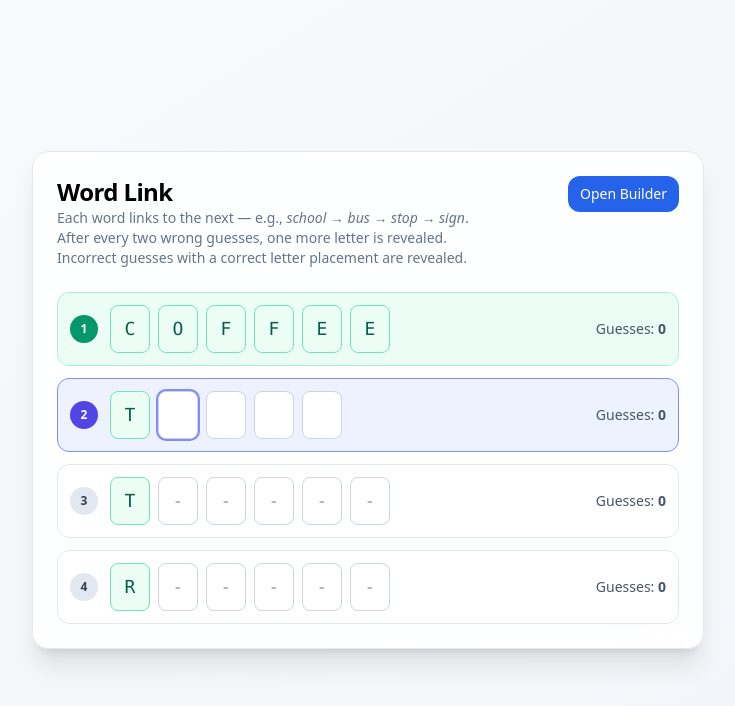
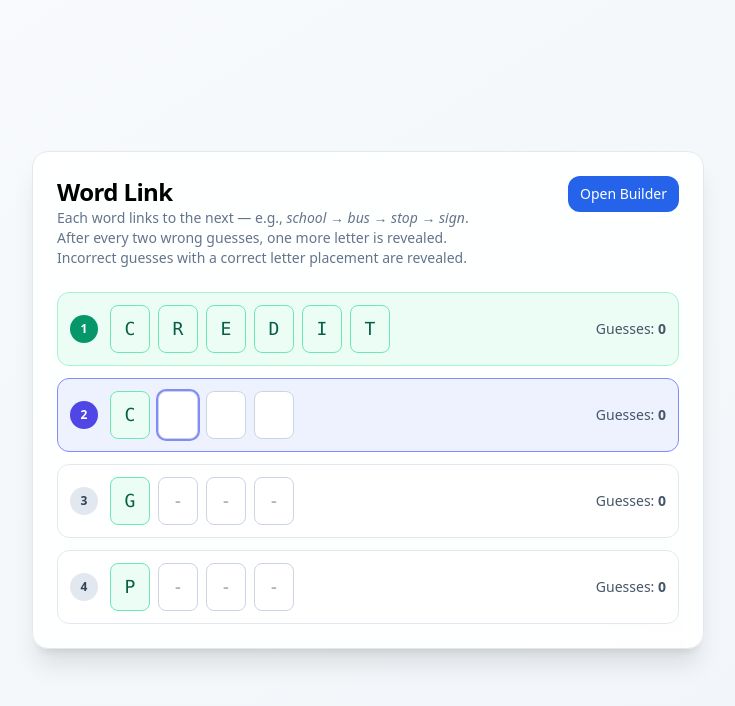
Before and after one commit to lelsener7/word-link, a React (Vite) app: page / in a window 1280 px wide. Shown: the top 706 px of the page, without its empty margins (272-1007 px from the left). Built offline with nearby package versions, Linux system fonts and the light colour scheme.

Commit message:
Update WordLinkGame.jsx

```diff
--- a/src/WordLinkGame.jsx
+++ b/src/WordLinkGame.jsx
@@ -2,7 +2,8 @@ import React, { useState, useEffect, useRef } from "react";
 
 const onlyLetters = (s) => (s || "").replace(/[^a-z]/gi, "");
 // const defaultPuzzle = () => ["house", "call", "center", "cut", "over"];
-const defaultPuzzle = () => ["coffee", "table", "tennis", "racket"];
+// const defaultPuzzle = () => ["coffee", "table", "tennis", "racket"];
+const defaultPuzzle = () => ["credit", "card", "game", "plan"];
 
 export default function WordLinkGame() {
   const [builderOpen, setBuilderOpen] = useState(false);
```
